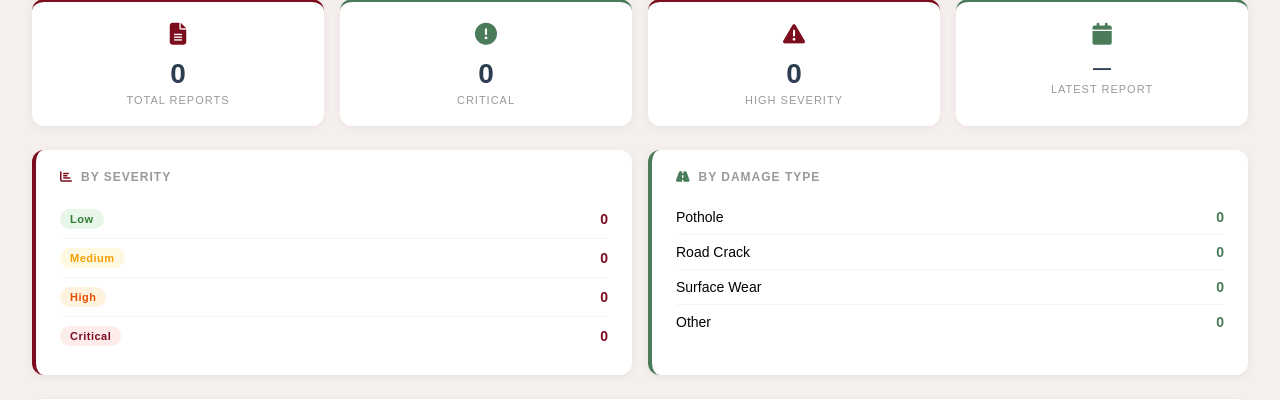
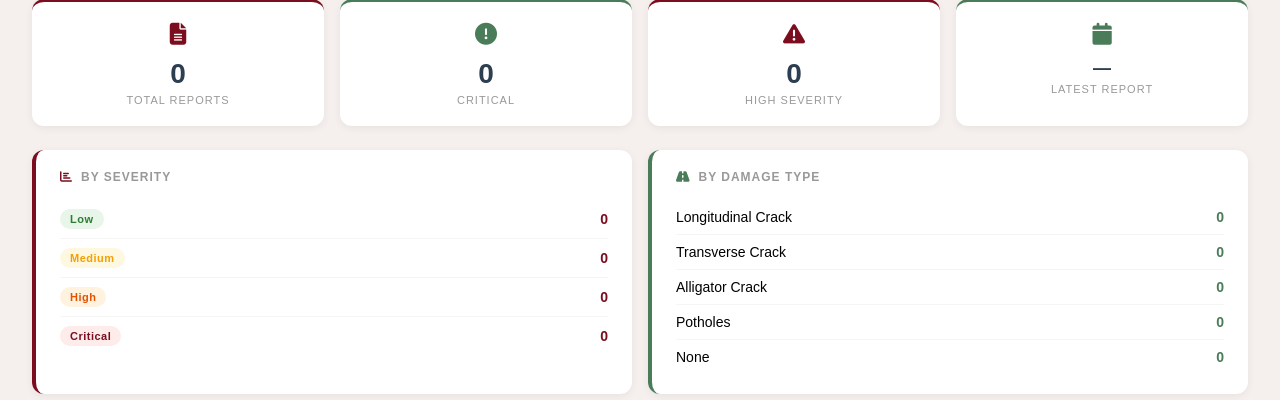
Before and after one commit to Gloria-Hleihel/TechTalks-Tariq.lb, a Flask app: page /admin/dashboard in a window 1280 px wide. Shown: the part 151-551 px from the top of the page. Run offline with Flask 3, Linux system fonts and the light colour scheme; the visitor is signed in with stand-in values (Sample User, id 1).

Commit message:
Fix app factory, damage types, route

```diff
--- a/app/admin/routes.py
+++ b/app/admin/routes.py
@@ -51,12 +51,12 @@ def dashboard():
     }
 
     damage_counts = {
-        "Pothole": Detection.query.filter_by(damage_type="Pothole").count(),
-        "Road Crack": Detection.query.filter_by(damage_type="Road Crack").count(),
-        "Surface Wear": Detection.query.filter_by(damage_type="Surface Wear").count(),
-        "Other": Detection.query.filter_by(damage_type="Other").count(),
-    }
-
+    "Longitudinal Crack": Detection.query.filter_by(damage_type="Longitudinal Crack").count(),
+    "Transverse Crack": Detection.query.filter_by(damage_type="Transverse Crack").count(),
+    "Alligator Crack": Detection.query.filter_by(damage_type="Alligator Crack").count(),
+    "Potholes": Detection.query.filter_by(damage_type="Potholes").count(),
+    "None": Detection.query.filter_by(damage_type="None").count(),
+}
     latest_report = Report.query.order_by(Report.created_at.desc()).first()
 
     return render_template(
@@ -96,7 +96,9 @@ def get_reports():
 @login_required
 def update_report_status(report_id):
     report = Report.query.get_or_404(report_id)
-    data = request.get_json()
+    data = request.get_json(silent=True)
+    if not data:
+        return {"error": "Invalid or missing JSON body"}, 400
     new_status = data.get("status")
     if new_status not in config.REPORT_STATUSES:
         return {"error": f"Invalid status. Must be one of: {config.REPORT_STATUSES}"}, 400
--- a/config.py
+++ b/config.py
@@ -23,7 +23,7 @@ MAX_CONTENT_LENGTH = 5 * 1024 * 1024  # 5 MB, per the Week 3 validation task
 
 # --- Damage classification ----------------------------------------------
 # Matches Section 11 delivery checklist exactly.
-DAMAGE_TYPES = ["Pothole", "Road Crack", "Surface Wear", "Other", "None"]
+DAMAGE_TYPES = ["Longitudinal Crack", "Transverse Crack", "Alligator Crack", "Potholes", "None"]
 
 # --- Severity ------------------------------------------------------------
 SEVERITY_LEVELS = ["Low", "Medium", "High", "Critical"]
--- a/templates/admin/dashboard.html
+++ b/templates/admin/dashboard.html
@@ -488,20 +488,24 @@
             <div class="breakdown-card">
                 <h3><i class="fa-solid fa-road"></i> By Damage Type</h3>
                 <div class="breakdown-row">
-                    <span>Pothole</span>
-                    <span class="breakdown-count">{{ damage_counts.Pothole }}</span>
+    <span>Longitudinal Crack</span>
+    <span class="breakdown-count">{{ damage_counts['Longitudinal Crack'] }}</span>
 </div>
 <div class="breakdown-row">
-                    <span>Road Crack</span>
-                    <span class="breakdown-count">{{ damage_counts['Road Crack'] }}</span>
+    <span>Transverse Crack</span>
+    <span class="breakdown-count">{{ damage_counts['Transverse Crack'] }}</span>
 </div>
 <div class="breakdown-row">
-                    <span>Surface Wear</span>
-                    <span class="breakdown-count">{{ damage_counts['Surface Wear'] }}</span>
+    <span>Alligator Crack</span>
+    <span class="breakdown-count">{{ damage_counts['Alligator Crack'] }}</span>
 </div>
 <div class="breakdown-row">
-                    <span>Other</span>
-                    <span class="breakdown-count">{{ damage_counts.Other }}</span>
+    <span>Potholes</span>
+    <span class="breakdown-count">{{ damage_counts.Potholes }}</span>
+</div>
+<div class="breakdown-row">
+    <span>None</span>
+    <span class="breakdown-count">{{ damage_counts.None }}</span>
 </div>
             </div>
         </div>
```
Also changed, not shown: app/__init__.py (+35 -8 lines), run.py (line endings or trailing spaces). Lines whose indentation alone changed are shown as unchanged.
